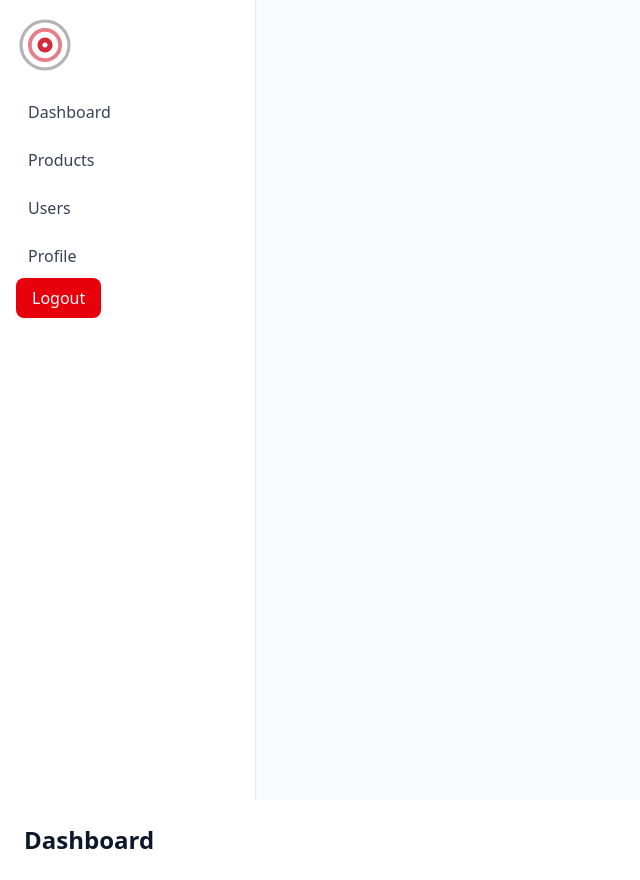
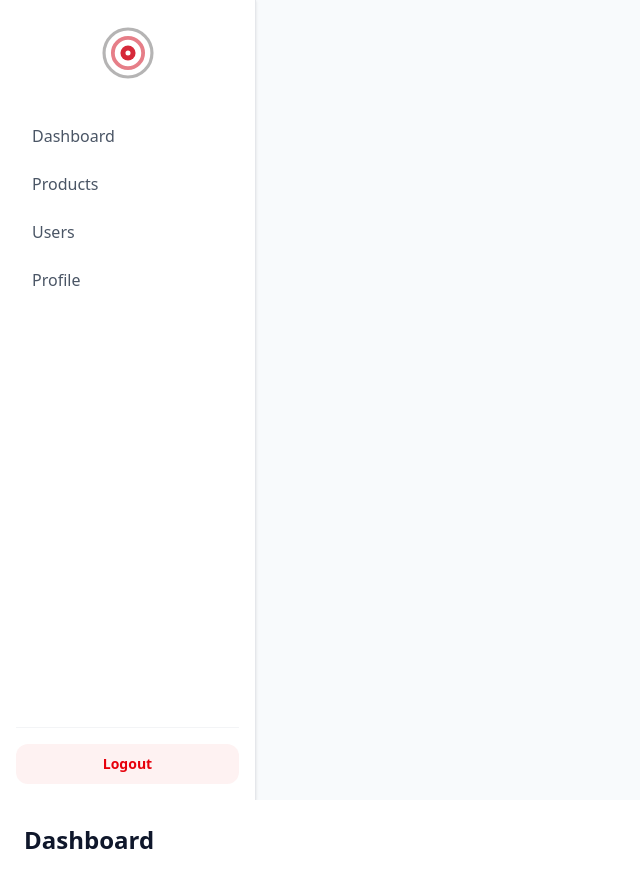
Before and after one commit to Bot1r2010/Real_Panel, a Next.js app: page /dashboard in a window 1280 px wide. Shown: the whole page, without its empty margins (0-640 px from the left). Built offline with nearby package versions, Linux system fonts and the light colour scheme.

Commit message:
features/bar

```diff
--- a/src/components/saiidbar/Sidebar.jsx
+++ b/src/components/saiidbar/Sidebar.jsx
@@ -11,28 +11,14 @@ export default function Sidebar() {
     logout();
     router.replace("/login");
   }
+
   return (
-    <aside className="w-64 bg-white border-r border-gray-200 p-4 min-h-screen text-gray-800 shadow-xs">
-      <div className=" mb-4">
+    <aside className="w-64 bg-white border-r border-gray-200 p-4 min-h-screen text-gray-800 shadow-sm flex flex-col justify-between">
+      <div className="space-y-6">
+        <div className="flex items-center justify-center py-2">
           <svg width="58" height="58" viewBox="0 0 46 46" className="shrink-0">
-          <circle
-            cx="23"
-            cy="23"
-            r="19"
-            fill="none"
-            stroke="#2d2a2a"
-            strokeWidth="2.5"
-            opacity="0.35"
-          />
-          <circle
-            cx="23"
-            cy="23"
-            r="12"
-            fill="none"
-            stroke="#d6293a"
-            strokeWidth="3"
-            opacity="0.6"
-          />
+            <circle cx="23" cy="23" r="19" fill="none" stroke="#2d2a2a" strokeWidth="2.5" opacity="0.35" />
+            <circle cx="23" cy="23" r="12" fill="none" stroke="#d6293a" strokeWidth="3" opacity="0.6" />
             <circle cx="23" cy="23" r="6" fill="#d6293a" />
             <circle cx="23" cy="23" r="2" fill="#ffffff" />
           </svg>
@@ -40,35 +26,38 @@ export default function Sidebar() {
         <nav className="space-y-1">
           <Link
             href="/dashboard"
-          className="block py-2.5 px-3 rounded-md font-medium text-gray-700 hover:bg-gray-100 hover:text-gray-950 transition"
+            className="block py-2.5 px-4 rounded-xl font-medium text-gray-600 hover:bg-gray-50 hover:text-gray-900 transition-all duration-200"
           >
             Dashboard
           </Link>
           <Link
             href="/products"
-          className="block py-2.5 px-3 rounded-md font-medium text-gray-700 hover:bg-gray-100 hover:text-gray-950 transition"
+            className="block py-2.5 px-4 rounded-xl font-medium text-gray-600 hover:bg-gray-50 hover:text-gray-900 transition-all duration-200"
           >
             Products
           </Link>
           <Link
             href="/users"
-          className="block py-2.5 px-3 rounded-md font-medium text-gray-700 hover:bg-gray-100 hover:text-gray-950 transition"
+            className="block py-2.5 px-4 rounded-xl font-medium text-gray-600 hover:bg-gray-50 hover:text-gray-900 transition-all duration-200"
           >
             Users
           </Link>
           <Link
             href="/profile"
-          className="block py-2.5 px-3 rounded-md font-medium text-gray-700 hover:bg-gray-100 hover:text-gray-950 transition"
+            className="block py-2.5 px-4 rounded-xl font-medium text-gray-600 hover:bg-gray-50 hover:text-gray-900 transition-all duration-200"
           >
             Profile
           </Link>
         </nav>
+      </div>
+      <div className="pt-4 border-t border-gray-100">
         <button
           onClick={handleLogout}
-        className="bg-red-600 text-white px-4 py-2 rounded-lg hover:bg-red-700"
+          className="w-full bg-red-50 hover:bg-red-100 text-red-600 px-4 py-2.5 rounded-xl transition-all duration-200 font-semibold text-sm active:scale-[0.98]"
         >
           Logout
         </button>
+      </div>
     </aside>
   );
 }
```
Lines whose indentation alone changed are shown as unchanged.
